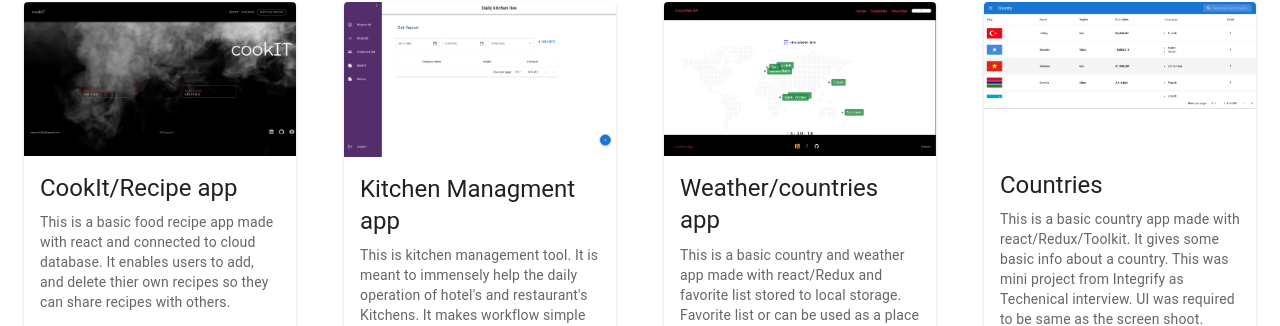
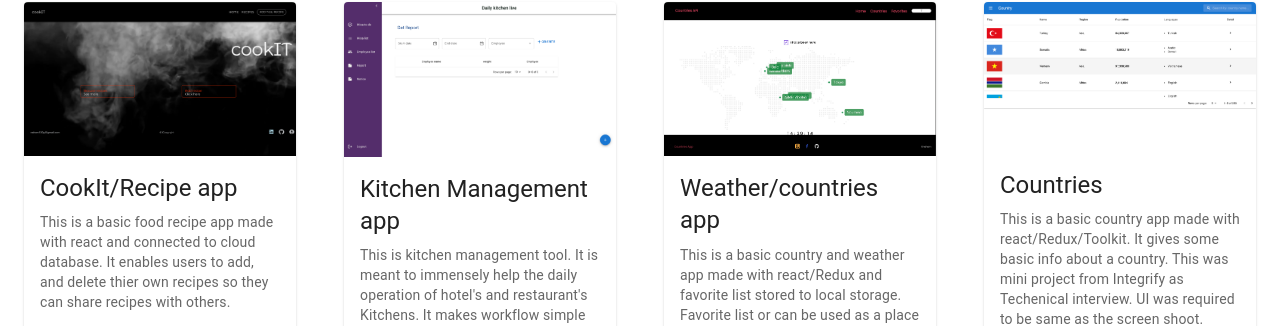
Before and after one commit to nahomzoe/nahom-s-Profile-MUI-React, a React (Create React App) app: page / in a window 1280 px wide. Shown: the part 898-1224 px from the top of the page. Built offline with nearby package versions, Linux system fonts and the light colour scheme; no server answers; the database is empty.

Commit message:
project content edited

```diff
--- a/src/components/Projects.js
+++ b/src/components/Projects.js
@@ -85,7 +85,7 @@ export default function Projects() {
             />
             <CardContent>
               <Typography gutterBottom variant="h5" component="div">
-                Kitchen Managment app
+                Kitchen Management app
               </Typography>
               <Typography variant="body2" color="text.secondary">
                 This is kitchen management tool. It is meant to immensely help
```
